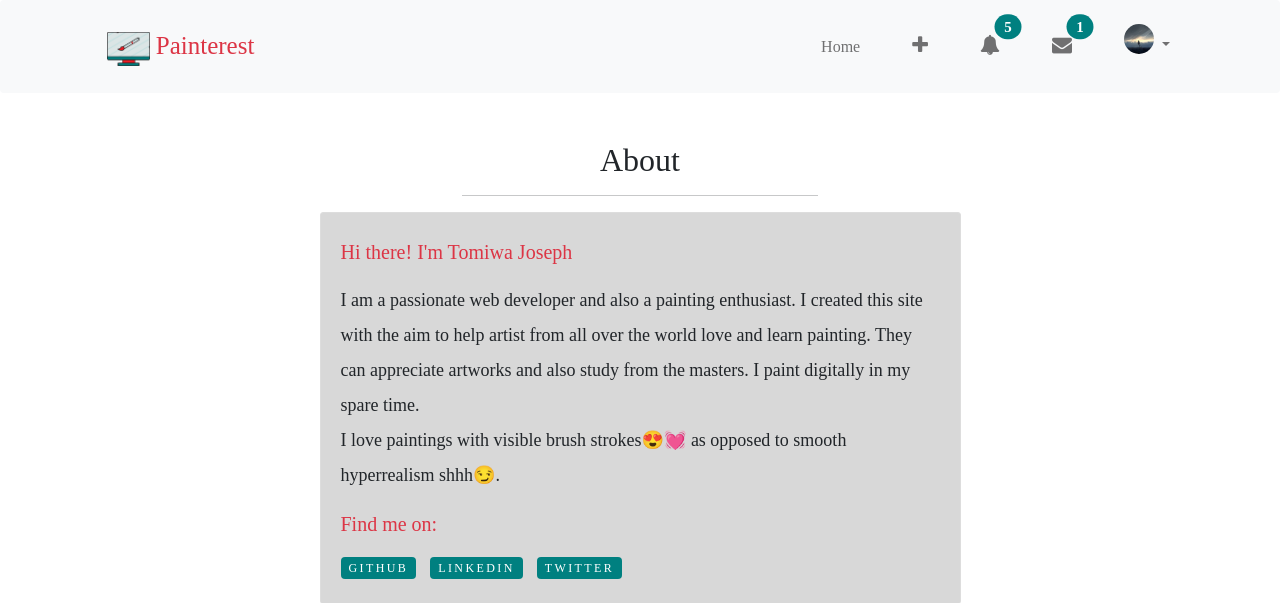
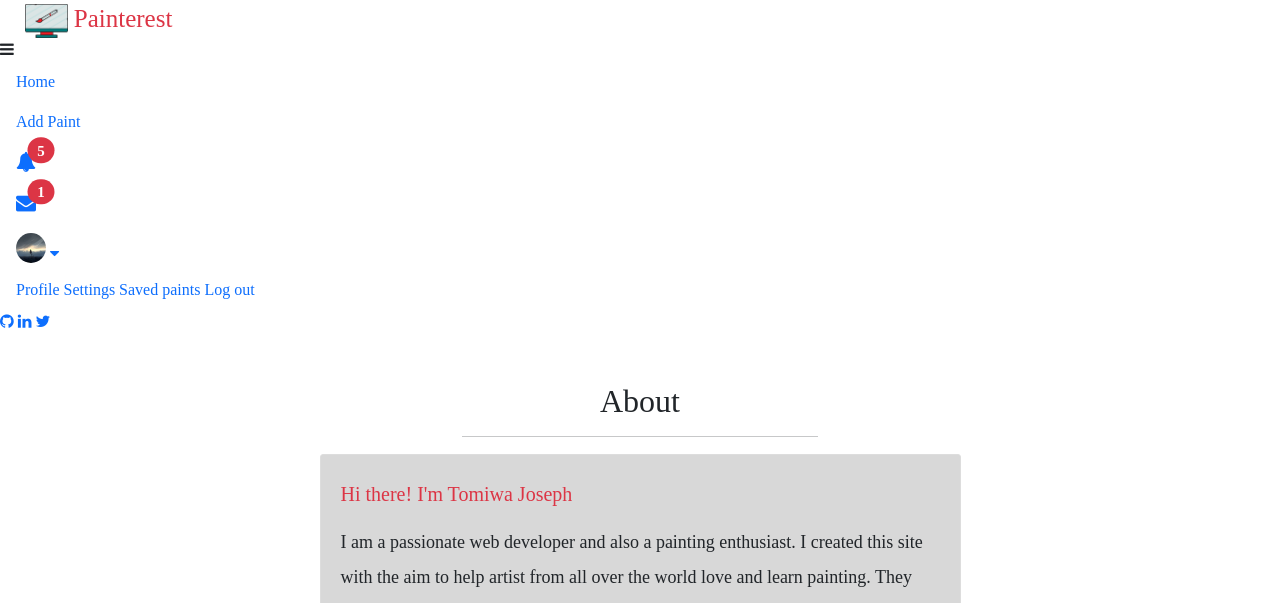
Before and after one commit to TomiwaJoseph/Painterest, a Django app: page /about/ in a window 1280 px wide. Shown: the top 603 px of the page. Run offline with Django 4.2, Linux system fonts and the light colour scheme; a user stored in the database is signed in; data comes from the database, SQL or seed files in the repository; some libraries are stand-ins or nearby versions.

Commit message:
created custom navbar for navigation

```diff
--- a/main/templates/main/base.html
+++ b/main/templates/main/base.html
@@ -19,50 +19,38 @@
 
 <body>
     <!-- Navigation -->
-    <nav class="navbar navbar-expand-lg navbar-light bg-light rounded" data-aos="fade-down" data-aos-delay="200" data-aos-duration="1000">
-        <div class="container">
+    <nav class="the-navbar" id="navbar">
+        <div class="nav-left">
             <a class="navbar-brand" href="{% url 'index' %}">
-                <img src="/media/painterestLogo.png" class="logo img-fluid" alt=""> Painterest</a>
-                <button class="navbar-toggler" type="button" data-bs-toggle="collapse" data-bs-target="#navBar" aria-controls="navbarsExample05" aria-expanded="false" aria-label="Toggle navigation">
-                    <i class="fa fa-bars"></i>
-                </button>
-
-            <div class="collapse navbar-collapse align-items-center justify-content-end" id="navBar">
-                <ul class="navbar-nav d-flex">
-                    <li class="nav-item">
-                        <a class="nav-link home" href="{% url 'index' %}">Home <span
-                            class="sr-only">(current)</span></a>
-                    </li>
+                <img src="/media/painterestLogo.png" class="logo img-fluid" alt="" />
+                <span>Painterest</span>
+            </a>
+        </div>
+        <div class="mobile-icons">
+            <i class="fa fa-bars" id="openOrClose"></i>
+        </div>
+        <div class="nav-menu" id="the-nav-menu">
+          <div class="desktop-links">
+            <a href="{% url 'index' %}" class="nav-link">Home</a>
             {% if not user.is_authenticated %}
-                        <li class="nav-item">
-                            <a class="nav-link" href="{% url 'register' %}" tabindex="-1" aria-disabled="true">Sign Up</a>
-                        </li>
-                        <li class="nav-item">
-                            <a class="nav-link" href="{% url 'login' %}" tabindex="-1" aria-disabled="true">Login</a>
-                        </li>
+                <a href="{% url 'register' %}" class="nav-link">Sign Up</a>
+                <a href="{% url 'login' %}" class="nav-link">Login</a>
             {% else %}
-                        <li class="nav-item">
-                            <a class="nav-link" href="{% url 'add_paint' %}">
-                                <i class="fa fa-plus"></i>
-                            </a>
-                        </li>
-                        <li class="nav-item">
-                            <a class="nav-link position-relative" href="{% url 'notifications' %}" tabindex="-1" aria-disabled="true">
+                <a href="{% url 'add_paint' %}" class="nav-link">Add Paint</a>
+                <a href="{% url 'notifications' %}" class="nav-link">
                     <i class="fa fa-bell">
                         {% if notify %}
-                                        <span class="position-absolute top-0 start-100 translate-middle badge rounded-pill bg-danger">
+                            <span class="translate-middle badge rounded-pill bg-danger">
                                 {{ notify }}
                                 <span class="visually-hidden">unread notifications</span>
                             </span>
                         {% endif %}
                     </i>
                 </a>
-                        </li>
-                        <li class="nav-item">
-                            <a class="nav-link position-relative" href="{% url 'view_messages' %}" tabindex="-1" aria-disabled="true">
+                <a href="{% url 'view_messages' %}" class="nav-link">
                     {% if unread_count %}
                         <i class="fa fa-envelope">
-                                        <span class="position-absolute top-0 start-100 translate-middle badge rounded-pill bg-danger">
+                            <span class="translate-middle badge rounded-pill bg-danger">
                                 {{ unread_count }}
                                 <span class="visually-hidden">unread messages</span>
                             </span>
@@ -71,25 +59,26 @@
                         <i class="fa fa-envelope-open"></i>
                     {% endif %}
                 </a>
-                        </li>
-                        <li class="nav-item dropdown">
-                            <a class="nav-link dropdown-toggle" href="#" id="dropdown09" data-bs-toggle="dropdown"
-                                data-toggle="dropdown" aria-haspopup="true" aria-expanded="false">
+                <div class="nav-link dropdown">
                     {% if user.profile.image.name == '90a70ab564f045a48488cd440f3b56e4-dp.jpg' %}
                         <div class="profile_badge">{{ user.username.0 }}</div>
                     {% else %}
                         <img class="rounded-circle badge-account-img" src="{{ user.profile.image.url }}">
                     {% endif %}
-                            </a>
-                            <ul class="dropdown-menu dropdown-menu-end" aria-labelledby="dropdown09">
-                                <li><a class="dropdown-item drop" href="{% url 'profile' %}">Profile</a></li>
-                                <li><a class="dropdown-item drop" href="{% url 'settings' %}">Settings</a></li>
-                                <li><a class="dropdown-item drop" href="{% url 'view_folders' %}">Saved paints</a></li>
-                                <li><a class="dropdown-item drop" href="{% url 'logout' %}">Log out</a></li>
-                            </ul>
-                        </li>
+                    <span class="fa fa-caret-down"></span>
+                    <div class="dropdown-content" aria-labelledby="dropdown09">
+                        <a class="drop" href="{% url 'profile' %}">Profile</a>
+                        <a class="drop" href="{% url 'settings' %}">Settings</a>
+                        <a class="drop" href="{% url 'view_folders' %}">Saved paints</a>
+                        <a class="drop" href="{% url 'logout' %}">Log out</a>
+                    </div>
+                </div>
             {% endif %}
-                </ul>
+          </div>
+          <div class="mobile-links">
+            <a target="_blank" href="https://github.com/TomiwaJoseph"><i class="fa fa-github"></i></a>
+            <a target="_blank" href="https://linkedin.com/in/tomiwa-joseph-a2b024203"><i class="fa fa-linkedin"></i></a>
+            <a target="_blank" href="https://twitter.com/tomiwajoseph10"><i class="fa fa-twitter"></i></a>
           </div>
         </div>
     </nav>
```
Lines whose indentation alone changed are shown as unchanged.
